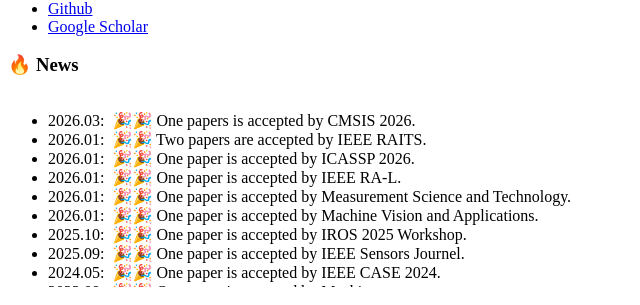
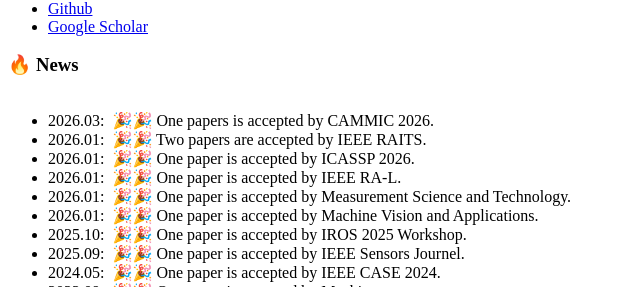
Before and after one commit to wangzihanggg/wangzihanggg.github.io, a Jekyll site: the page built from _pages/includes/news.md, in a window 1280 px wide. Shown: the part 438-743 px from the top of the page, without its empty margins (0-640 px from the left). Built offline with Jekyll 4.4.1, drawn with Linux system fonts in a browser that asks for light colours; our own code applies the rules of GitHub Pages for plain Markdown files.

Commit message:
Update accepted paper details for 2026

```diff
--- a/_pages/includes/news.md
+++ b/_pages/includes/news.md
@@ -57,7 +57,7 @@
   </ul> -->
 
   <ul>
-    <li>2026.03: &nbsp;🎉🎉 One papers is accepted by CMSIS 2026.</li>
+    <li>2026.03: &nbsp;🎉🎉 One papers is accepted by CAMMIC 2026.</li>
     <li>2026.01: &nbsp;🎉🎉 Two papers are accepted by IEEE RAITS.</li>
     <li>2026.01: &nbsp;🎉🎉 One paper is accepted by ICASSP 2026.</li>
     <li>2026.01: &nbsp;🎉🎉 One paper is accepted by IEEE RA-L.</li>
```
